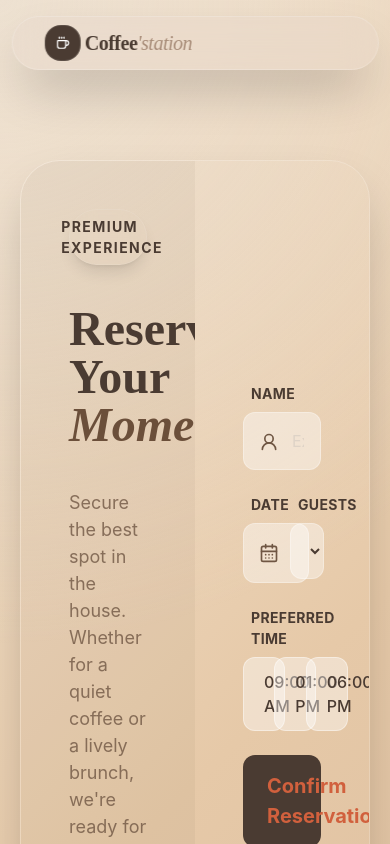
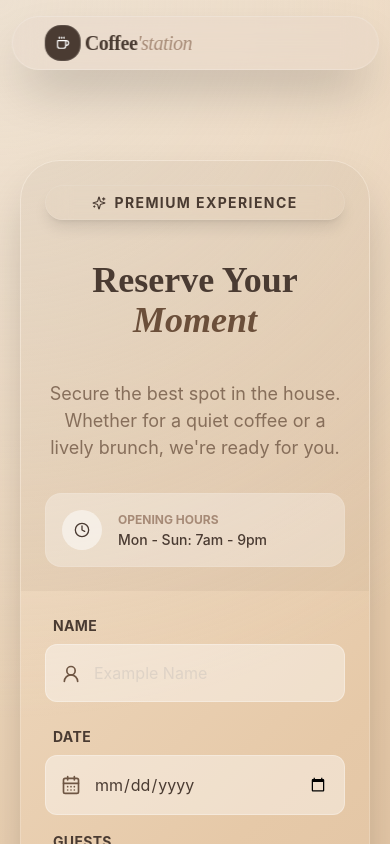
Before and after one commit to rachel0623123/coffee_station_rachel, a React (Vite) app: page /booking in a window 390 px wide. Shown: the top 844 px of the page. Built offline with nearby package versions, Linux system fonts and the light colour scheme.

Commit message:
feat: make booking page responsive

```diff
--- a/src/pages/Booking.tsx
+++ b/src/pages/Booking.tsx
@@ -29,12 +29,12 @@ function Booking() {
     }
     return (
         <main className="mainSection min-h-screen pb-10">
-            <div className="rounded-[40px] overflow-hidden shadow-2xl grid grid-cols-2 min-h-[600px] border border-white/20 max-w-6xl z-10">
-                <div className="p-12 flex flex-col justify-between overflow-hidden bg-coffee-900/5">
+            <div className="rounded-[40px] overflow-hidden shadow-2xl grid grid-cols-1 lg:grid-cols-2 min-h-[600px] border border-white/20 max-w-6xl z-10">
+                <div className="p-6 sm:p-10 lg:p-12 flex flex-col justify-between gap-8 overflow-hidden bg-coffee-900/5">
                     <div className="z-10 space-y-10">
                         <IconBadge content="Premium Experience" variant="glass" icon={LuSparkles} />
-                        <h1 className="text-5xl lg:text-6xl font-serif font-bold text-coffee-900 mb-4" >Reserve Your <br /><span className="text-primary italic">Moment</span></h1>
-                        <p className="text-lg text-coffee-800/80 max-w-md mt-8">Secure the best spot in the house. Whether for a quiet coffee or a lively brunch, we're ready for you.</p>
+                        <h1 className="text-4xl sm:text-5xl lg:text-6xl font-serif font-bold text-coffee-900 mb-4 text-center lg:text-left" >Reserve Your <br /><span className="text-primary italic">Moment</span></h1>
+                        <p className="text-lg text-coffee-800/80 max-w-md mt-8 text-center lg:text-left">Secure the best spot in the house. Whether for a quiet coffee or a lively brunch, we're ready for you.</p>
                     </div>
                     <div className="flex items-center gap-4 text-coffee-900 font-medium bg-white/30 p-4 rounded-2xl border border-white/10">
                         <LuClock4 className="p-3 w-10 h-10 bg-white/50 rounded-full flex items-center justify-center text-coffee-900" />
@@ -44,7 +44,7 @@ function Booking() {
                         </div>
                     </div>
                 </div>
-                <div className="p-12 bg-transparent border-t-0 border-white/10">
+                <div className="p-6 sm:p-10 lg:p-12 bg-transparent border-t-0 border-white/10">
                     {
                         isConfirmed ?
                         (<div className="h-full flex flex-col items-center justify-center text-center gap-4">
@@ -66,7 +66,7 @@ function Booking() {
                                     <input type="text" id="name" placeholder="Example Name" className="inputForm" value={name} onChange={(e)=>setName(e.target.value)} required />
                                 </div>
                             </div>
-                            <div className="grid grid-cols-2 gap-4">
+                            <div className="grid grid-cols-1 sm:grid-cols-2 gap-4">
                                 <div className="flex flex-col space-y-2">
                                     <label htmlFor="date" className="labelText">Date</label>
                                     <div className="relative">
@@ -87,7 +87,7 @@ function Booking() {
                             </div>
                             <div className="flex flex-col space-y-2">
                                 <p className="labelText">Preferred time</p>
-                                <div className="grid grid-cols-3 gap-4">
+                                <div className="grid grid-cols-1 sm:grid-cols-3 gap-4">
                                     {timeSlot.map((slot) => (
                                         <TimeSlot
                                             key={slot}
```
